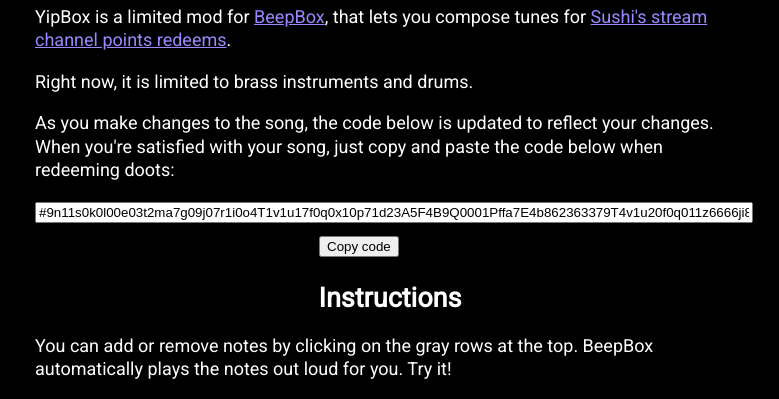
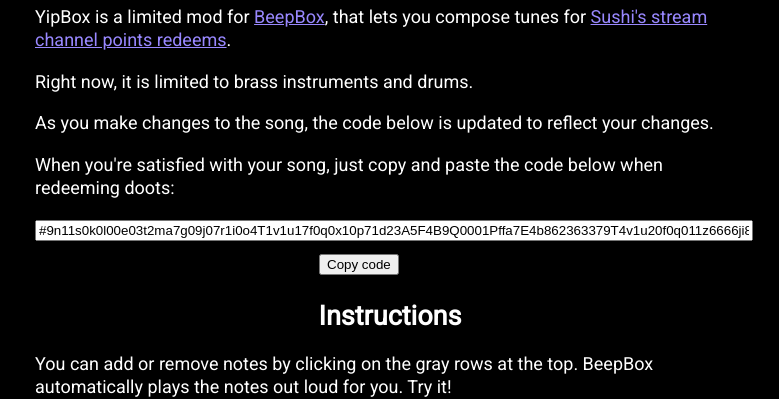
Before and after one commit to sushifur/YipBox, a website: page website/index.html in a window 1280 px wide. Shown: the part 713-1112 px from the top of the page, without its empty margins (250-1029 px from the left). Drawn offline with Linux system fonts and the light colour scheme.

Commit message:
Minor HTML rewording

```diff
--- a/website/index.html
+++ b/website/index.html
@@ -145,8 +145,8 @@
 			<p>
 				Right now, it is limited to brass instruments and drums.
 			</p><p>
-	As you make changes to the song, the code below is updated to reflect your changes.
-	When you're satisfied with your song, just copy and paste the code below when redeeming doots:
+	<p>As you make changes to the song, the code below is updated to reflect your changes.</p>
+	<p>When you're satisfied with your song, just copy and paste the code below when redeeming doots:
 </p>
 
 		</section>
```
